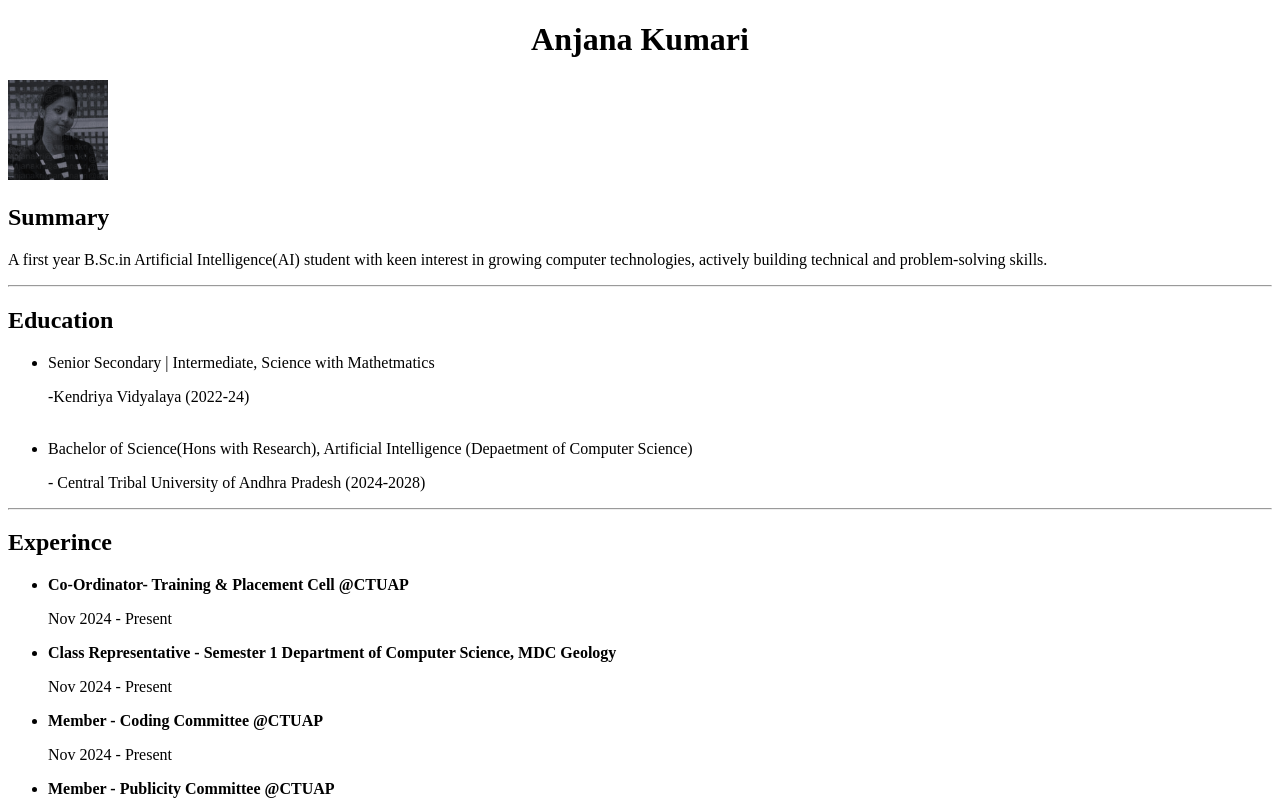
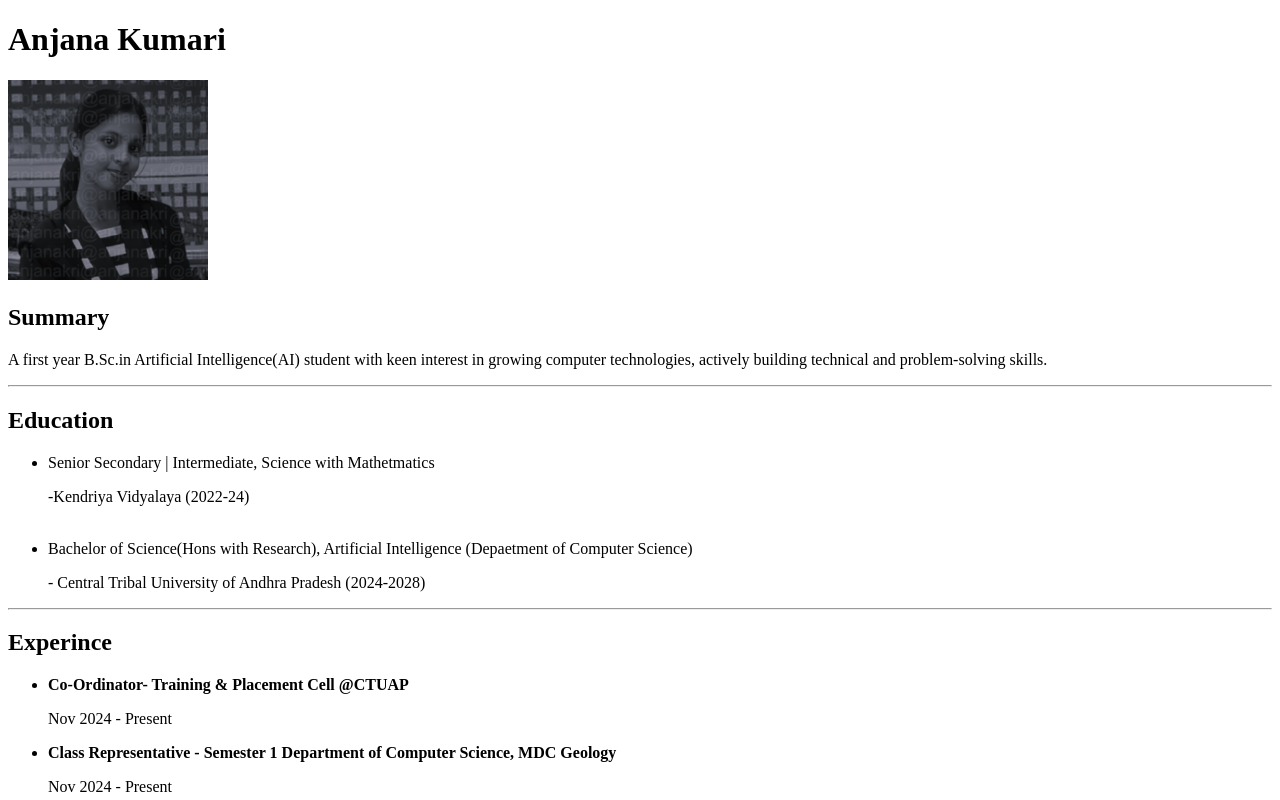
Before and after one commit to anjanakri/My-HTML-Resume, a plain HTML site: page index.html in a window 1280 px wide. Shown: the top 800 px of the page. Drawn offline with Linux system fonts and the light colour scheme.

Commit message:
Update index.html

```diff
--- a/index.html
+++ b/index.html
@@ -6,8 +6,8 @@
     <title>Anjana's Resume</title>
 </head>
 <body>
-    <h1><center>Anjana Kumari</center></h1>
-        <img src="./Profie.jpg" height="100" alt="Anjana Kumari profile picture">
+    <h1>Anjana Kumari</h1>
+        <img src="./Profie.jpg" height="200" alt="Anjana Kumari profile picture">
     <h2>Summary</h2>
         <p>A first year B.Sc.in Artificial Intelligence(AI) student with keen interest in growing computer technologies, actively building technical and problem-solving skills.</p>
     <hr>
```
